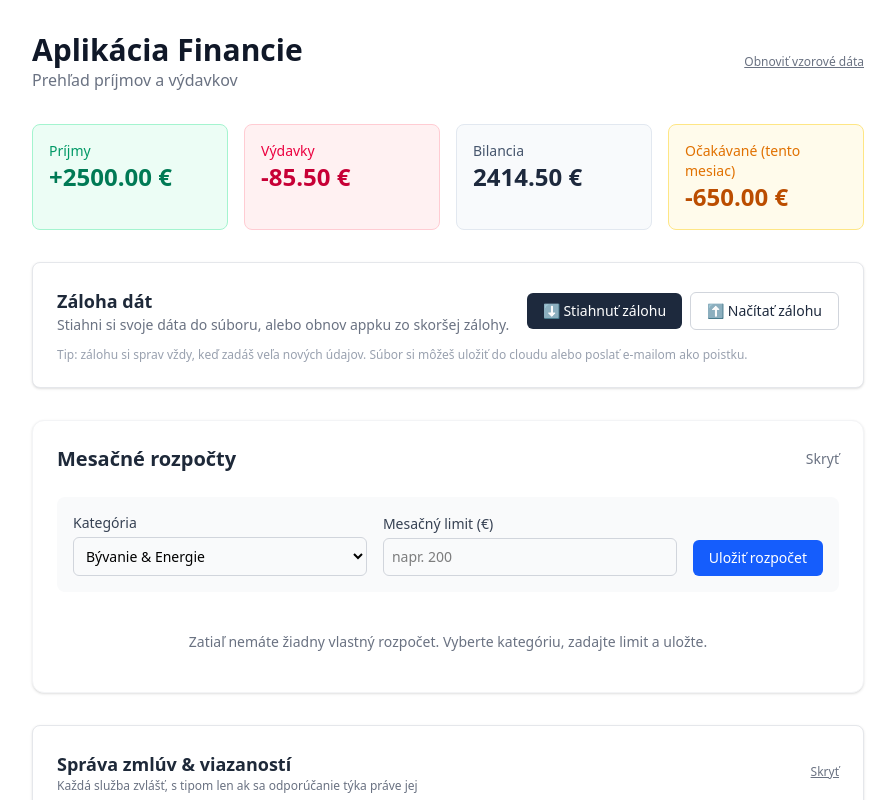
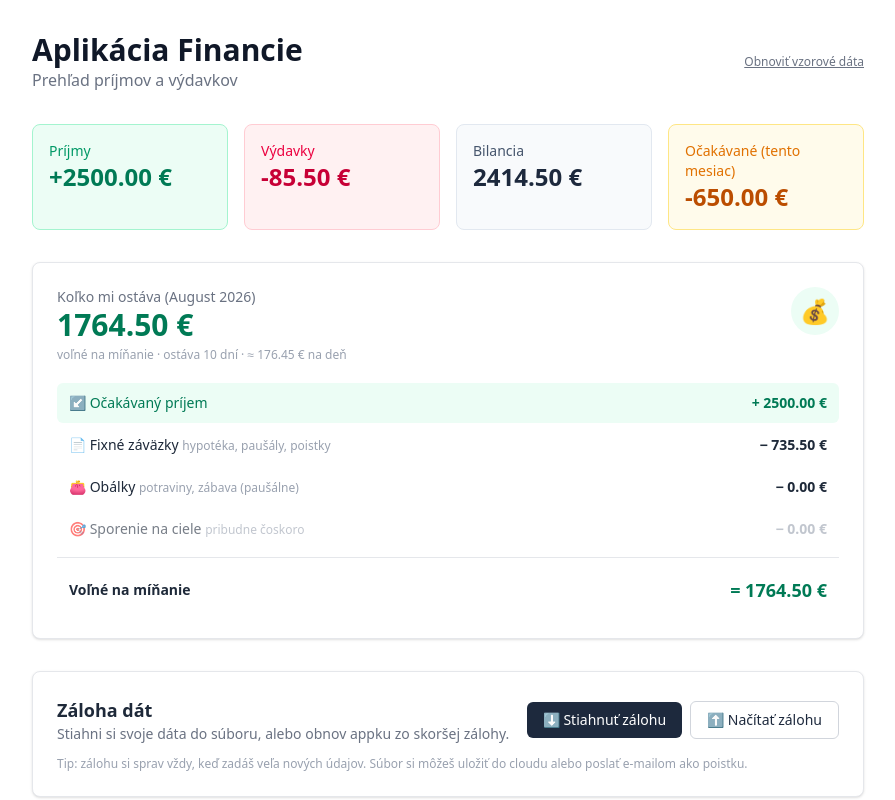
Before and after one commit to maikibmw/app_financie, a Next.js app: page / in a window 1280 px wide. Shown: the top 800 px of the page, without its empty margins (192-1087 px from the left). Built offline with nearby package versions, Linux system fonts and the light colour scheme.

Commit message:
pridany prehlad kolko mi ostava

```diff
--- a/src/app/page.tsx
+++ b/src/app/page.tsx
@@ -7,6 +7,7 @@ import CategoryManager from '@/components/CategoryManager';
 import BudgetManager from '@/components/BudgetManager';
 import ContractManager from '@/components/ContractManager';
 import SummaryCards from '@/components/SummaryCards';
+import MonthlyOverview from '@/components/MonthlyOverview';
 import TransactionForm from '@/components/TransactionForm';
 import PlannedTransactions from '@/components/PlannedTransactions';
 import CompletedTransactions from '@/components/CompletedTransactions';
@@ -222,6 +223,49 @@ export default function Home() {
     .filter((t) => t.type === 'EXPENSE')
     .reduce((acc, t) => acc + t.amount, 0);
 
+  // === Mesačný prehľad "Koľko mi ostáva" (Safe-to-Spend) ===
+  // Berieme celý aktuálny mesiac ako plán dopredu.
+  const monthOf = (t: Transaction) => (t.dueDate || t.date).slice(0, 7);
+  const thisMonthTx = transactions.filter((t) => monthOf(t) === currentMonthStr);
+
+  // Príjem za mesiac: uhradený aj očakávaný.
+  const monthlyIncome = thisMonthTx
+    .filter((t) => t.type === 'INCOME')
+    .reduce((acc, t) => acc + t.amount, 0);
+
+  // Fixné záväzky = všetky výdavkové transakcie tohto mesiaca
+  // (zapísané zmluvy: hypotéka, paušály, poistky – uhradené aj plánované).
+  const monthlyFixed = thisMonthTx
+    .filter((t) => t.type === 'EXPENSE')
+    .reduce((acc, t) => acc + t.amount, 0);
+
+  // Obálky = paušálne rozpočty (budgety). Aby sme nezdvojovali sumy,
+  // počítame len rozpočty pre kategórie, ktoré tento mesiac nemajú
+  // vlastné zapísané výdavky.
+  const categoriesWithExpensesThisMonth = new Set(
+    thisMonthTx.filter((t) => t.type === 'EXPENSE').map((t) => t.categoryId)
+  );
+  const monthlyEnvelopes = budgets
+    .filter((b) => !categoriesWithExpensesThisMonth.has(b.categoryId))
+    .reduce((acc, b) => acc + b.limitAmount, 0);
+
+  // Ciele zatiaľ nerátame (pribudnú v ďalšom kroku).
+  const monthlyGoals = 0;
+
+  const freeToSpend = monthlyIncome - monthlyFixed - monthlyEnvelopes - monthlyGoals;
+
+  // Koľko dní ostáva do konca mesiaca (vrátane dneška).
+  const today = new Date();
+  const daysInMonth = new Date(today.getFullYear(), today.getMonth() + 1, 0).getDate();
+  const remainingDays = Math.max(1, daysInMonth - today.getDate() + 1);
+  const perDay = freeToSpend > 0 ? freeToSpend / remainingDays : 0;
+
+  const SK_MONTHS = [
+    'Január', 'Február', 'Marec', 'Apríl', 'Máj', 'Jún',
+    'Júl', 'August', 'September', 'Október', 'November', 'December',
+  ];
+  const monthLabel = `${SK_MONTHS[today.getMonth()]} ${today.getFullYear()}`;
+
   if (!isLoaded) {
     return <main className="max-w-4xl mx-auto p-8 text-center text-gray-500">Načítavam dáta...</main>;
   }
@@ -248,6 +292,19 @@ export default function Home() {
         balance={balance}
         totalPlannedExpense={totalPlannedExpense}
         showAllPlanned={showAllPlanned}
+      />
+
+      {/* MODUL: Koľko mi ostáva (Safe-to-Spend) */}
+      <MonthlyOverview
+        monthLabel={monthLabel}
+        income={monthlyIncome}
+        fixedObligations={monthlyFixed}
+        envelopes={monthlyEnvelopes}
+        goals={monthlyGoals}
+        free={freeToSpend}
+        perDay={perDay}
+        remainingDays={remainingDays}
+        hasIncome={monthlyIncome > 0}
       />
 
       {/* MODUL: Záloha dát (export / import) */}
--- /dev/null
+++ b/src/components/MonthlyOverview.tsx
@@ -0,0 +1,98 @@
+'use client';
+
+interface MonthlyOverviewProps {
+  monthLabel: string;
+  income: number;
+  fixedObligations: number;
+  envelopes: number;
+  goals: number;
+  free: number;
+  perDay: number;
+  remainingDays: number;
+  hasIncome: boolean;
+}
+
+export default function MonthlyOverview({
+  monthLabel,
+  income,
+  fixedObligations,
+  envelopes,
+  goals,
+  free,
+  perDay,
+  remainingDays,
+  hasIncome,
+}: MonthlyOverviewProps) {
+  const isNegative = free < 0;
+
+  // Farby hlavného čísla podľa toho, či ostáva alebo chýba.
+  const heroColor = isNegative ? 'text-rose-600' : 'text-emerald-700';
+  const heroBg = isNegative ? 'bg-rose-50' : 'bg-emerald-50';
+  const heroIcon = isNegative ? '⚠️' : '💰';
+
+  return (
+    <section className="bg-white p-6 rounded-lg border border-gray-200 shadow-sm">
+      <div className="flex items-start justify-between mb-5">
+        <div>
+          <p className="text-sm text-gray-500">Koľko mi ostáva ({monthLabel})</p>
+          <p className={`text-3xl font-bold ${heroColor}`}>
+            {isNegative ? '' : ''}{free.toFixed(2)} €
+          </p>
+          <p className="text-xs text-gray-400 mt-1">
+            {!hasIncome
+              ? 'Zadaj svoj príjem (výplatu), aby appka vedela počítať.'
+              : isNegative
+              ? `Tvoje záväzky prevyšujú príjem o ${Math.abs(free).toFixed(2)} €.`
+              : `voľné na míňanie · ostáva ${remainingDays} dní · ≈ ${perDay.toFixed(2)} € na deň`}
+          </p>
+        </div>
+        <div className={`w-12 h-12 rounded-full ${heroBg} flex items-center justify-center text-2xl`}>
+          {heroIcon}
+        </div>
+      </div>
+
+      <div className="flex flex-col gap-0.5">
+        {/* Príjem */}
+        <div className="flex items-center justify-between px-3 py-2.5 bg-emerald-50 rounded-md">
+          <span className="text-sm text-emerald-700">↙ Očakávaný príjem</span>
+          <span className="text-sm font-semibold text-emerald-700">+ {income.toFixed(2)} €</span>
+        </div>
+
+        {/* Fixné záväzky */}
+        <div className="flex items-center justify-between px-3 py-2.5">
+          <span className="text-sm text-gray-800">
+            📄 Fixné záväzky{' '}
+            <span className="text-xs text-gray-400">hypotéka, paušály, poistky</span>
+          </span>
+          <span className="text-sm font-semibold text-gray-800">− {fixedObligations.toFixed(2)} €</span>
+        </div>
+
+        {/* Obálky */}
+        <div className="flex items-center justify-between px-3 py-2.5">
+          <span className="text-sm text-gray-800">
+            👛 Obálky{' '}
+            <span className="text-xs text-gray-400">potraviny, zábava (paušálne)</span>
+          </span>
+          <span className="text-sm font-semibold text-gray-800">− {envelopes.toFixed(2)} €</span>
+        </div>
+
+        {/* Sporenie na ciele - zatiaľ placeholder */}
+        <div className="flex items-center justify-between px-3 py-2.5 opacity-60">
+          <span className="text-sm text-gray-800">
+            🎯 Sporenie na ciele{' '}
+            <span className="text-xs text-gray-400">pribudne čoskoro</span>
+          </span>
+          <span className="text-sm font-semibold text-gray-400">− {goals.toFixed(2)} €</span>
+        </div>
+
+        <div className="h-px bg-gray-200 my-1.5" />
+
+        {/* Výsledok */}
+        <div className="flex items-center justify-between px-3 py-2.5">
+          <span className="text-sm font-semibold text-gray-800">Voľné na míňanie</span>
+          <span className={`text-lg font-bold ${heroColor}`}>= {free.toFixed(2)} €</span>
+        </div>
+      </div>
+    </section>
+  );
+}
```
